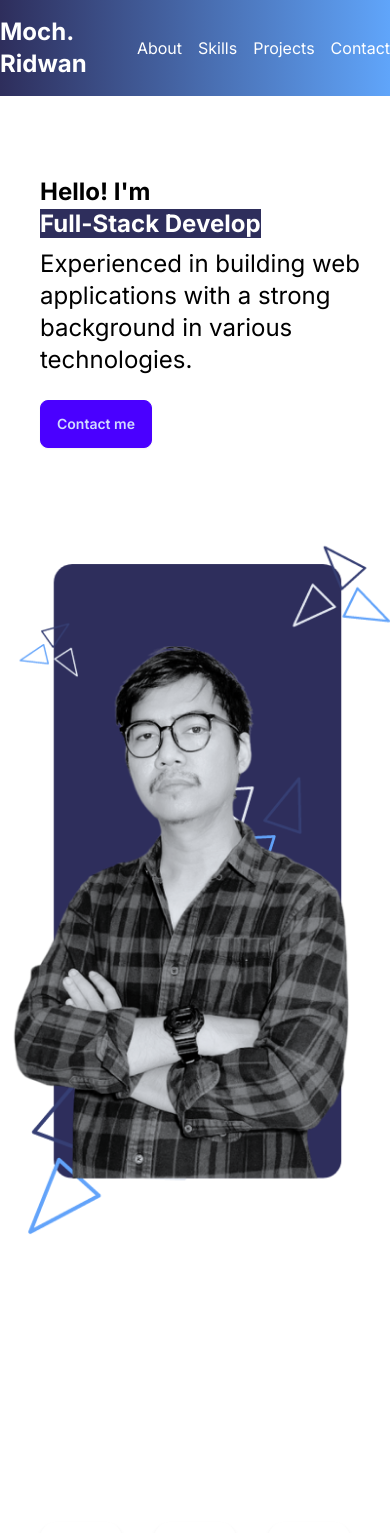
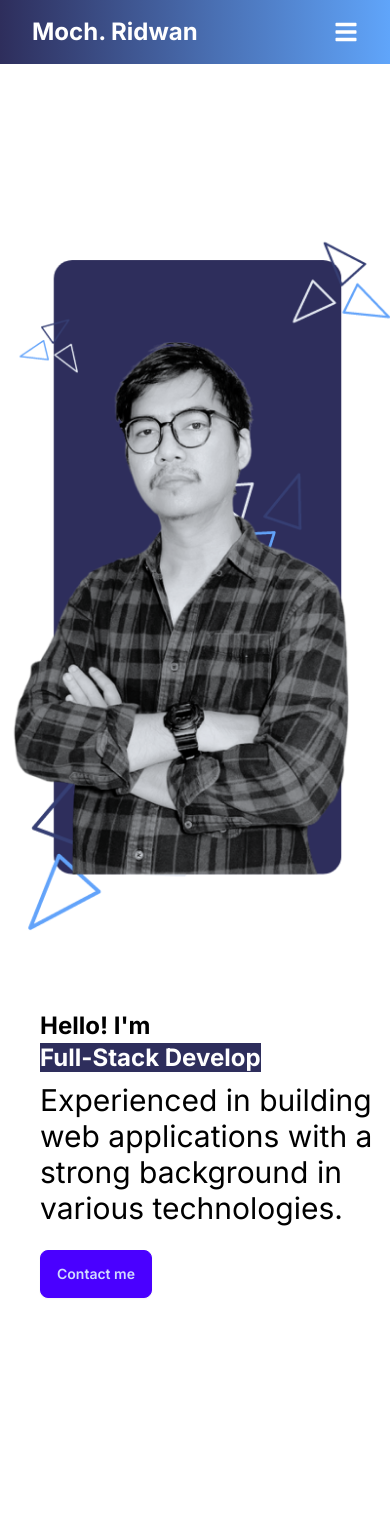
Before and after one commit to ibanganteng/my-portofolio, a Next.js app: page / in a window 390 px wide. Shown: the top 1533 px of the page. Built offline with nearby package versions, Linux system fonts and the light colour scheme.

Commit message:
pindahan

```diff
--- a/package.json
+++ b/package.json
@@ -11,10 +11,11 @@
   "dependencies": {
     "@vercel/speed-insights": "^1.0.12",
     "framer-motion": "^11.2.12",
-    "next": "14.2.4",
+    "next": "^14.2.18",
     "nodemailer": "^6.9.14",
     "react": "^18",
     "react-dom": "^18",
+    "react-icons": "^5.3.0",
     "react-typed": "^2.0.12"
   },
   "devDependencies": {
--- a/src/components/Header.jsx
+++ b/src/components/Header.jsx
@@ -1,21 +1,37 @@
+"use client";
+import { useState } from "react";
+import { FaBars } from "react-icons/fa";
+
 export default function Header() {
+  const [menuOpen, setMenuOpen] = useState(false);
+
   return (
-    <header className="text-white  bg-gradient-to-r from-[#2E2E5C] to-blue-400 py-4">
-      <nav className="container mx-auto  flex justify-between items-center">
+    <header className="text-white bg-gradient-to-r from-[#2E2E5C] to-blue-400 py-4">
+      <nav className="container mx-auto flex justify-between items-center px-8">
         <a href="#" className="text-2xl font-bold text-white">
           Moch. Ridwan
         </a>
-        <div>
-          <a href="#about" className="ml-4">
+        <button
+          className="text-white text-2xl md:hidden"
+          onClick={() => setMenuOpen(!menuOpen)}
+        >
+          <FaBars />
+        </button>
+        <div
+          className={`flex flex-col md:flex-row md:space-x-4 ${
+            menuOpen ? "block" : "hidden"
+          } md:block`}
+        >
+          <a href="#about" className="mt-2 md:mt-0">
             About
           </a>
-          <a href="#skills" className="ml-4">
+          <a href="#skills" className="mt-2 md:mt-0">
             Skills
           </a>
-          <a href="#projects" className="ml-4">
+          <a href="#projects" className="mt-2 md:mt-0">
             Projects
           </a>
-          <a href="#contact" className="ml-4">
+          <a href="#contact" className="mt-2 md:mt-0">
             Contact
           </a>
         </div>
--- a/src/components/Hero.jsx
+++ b/src/components/Hero.jsx
@@ -48,11 +48,15 @@ export default function Hero() {
 
   return (
     <section className="bg-white text-black py-20 bg-cover bg-center min-h-screen flex flex-col justify-center border-none">
-      <div className="container mx-auto h-full grid sm:grid-cols-2 sm:items-center">
-        <div className="text-left w-full md:w-2/3 lg:w-1/2  sm:pl-20 pl-10 ">
-          <h1 className="text-2xl sm:text-5xl font-bold ">
+      <div className="container mx-auto h-full grid sm:grid-cols-2 sm:items-center mb-10">
+        {/* Move the image to the top on smaller screens */}
+        <div className="order-1 sm:order-2 ml-0 sm:ml-20">
+          <img src="/ibang.png" alt="" width={500} height={500} />
+        </div>
+        <div className="order-2 sm:order-1 text-left w-full md:w-2/3 lg:w-1/2 sm:pl-20 pl-10 mb-1.5 sm:mb-10">
+          <h1 className="text-2xl sm:text-5xl font-bold">
             Hello! I'm {""}
-            <br></br>
+            <br />
             <span
               className="bg-[#2E2E5C] text-white"
               style={{ minWidth: "280px" }}
@@ -60,21 +64,15 @@ export default function Hero() {
               {typedText}
             </span>
           </h1>
-          <p className="mt-2 text-2xl flex-wrap">
+          <p className="mt-2 text-3xl flex-wrap">
             Experienced in building web applications with a strong background in
             various technologies.
           </p>
-          <button
-            className="mt-6  text-white"
-            // onClick={() => downloadFileURL(PDF_FILE_URL)}
-          >
+          <button className="mt-6 text-white">
             <Link href={"#contact"} className="btn btn-primary">
               Contact me
             </Link>
           </button>
-        </div>
-        <div className="ml-0 sm:ml-20">
-          <img src="/ibang.png" alt="" width={500} height={500} />
         </div>
       </div>
       <Skills />
--- a/src/components/Skills.jsx
+++ b/src/components/Skills.jsx
@@ -18,7 +18,7 @@ export default function Skills() {
     <section id="skills" className="  border-none py-20 m-10">
       <div className="container mx-auto text-center">
         <h2 className="text-5xl font-bold mb-10 text-white">SKILLS</h2>
-        <div className="grid grid-cols-3 w-30 md:gap-4 md:grid-cols-4 gap-8">
+        <div className="grid grid-cols-2 w-30 md:gap-4 md:grid-cols-4 gap-8">
           {Object.keys(skillLevels).map((skill) => (
             <div key={skill} className="card bg-white shadow-md p-2">
               <h3 className="font-bold">{skill}</h3>
```
Also changed, not shown: 1 other file (tests, documents, lock files or other folders).
